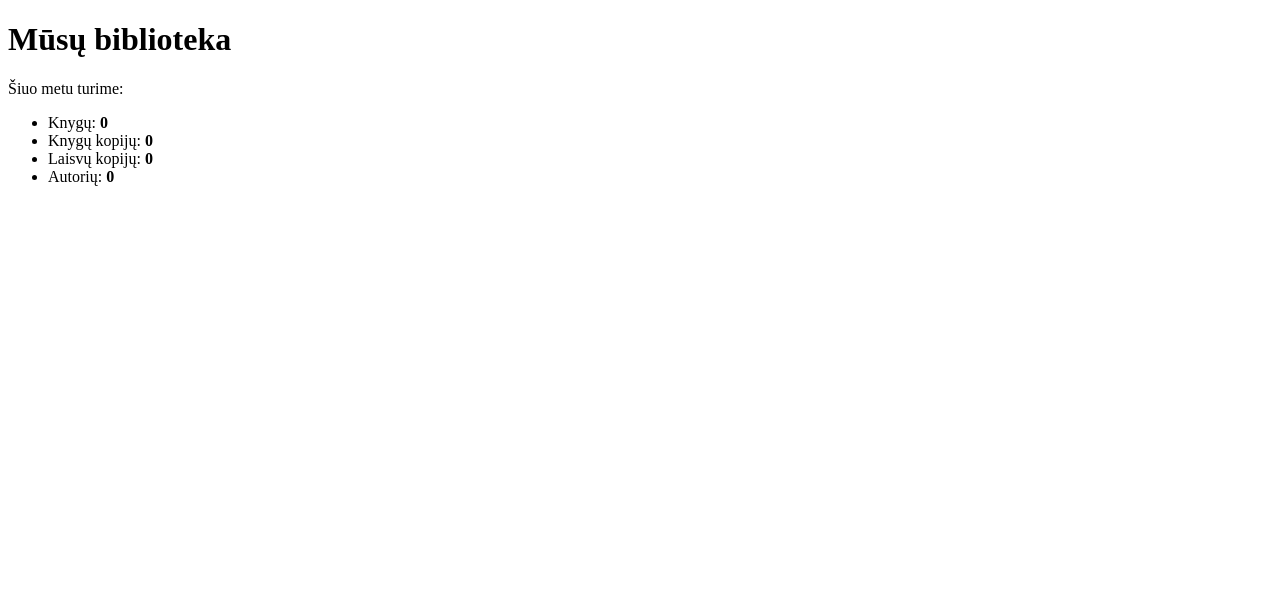
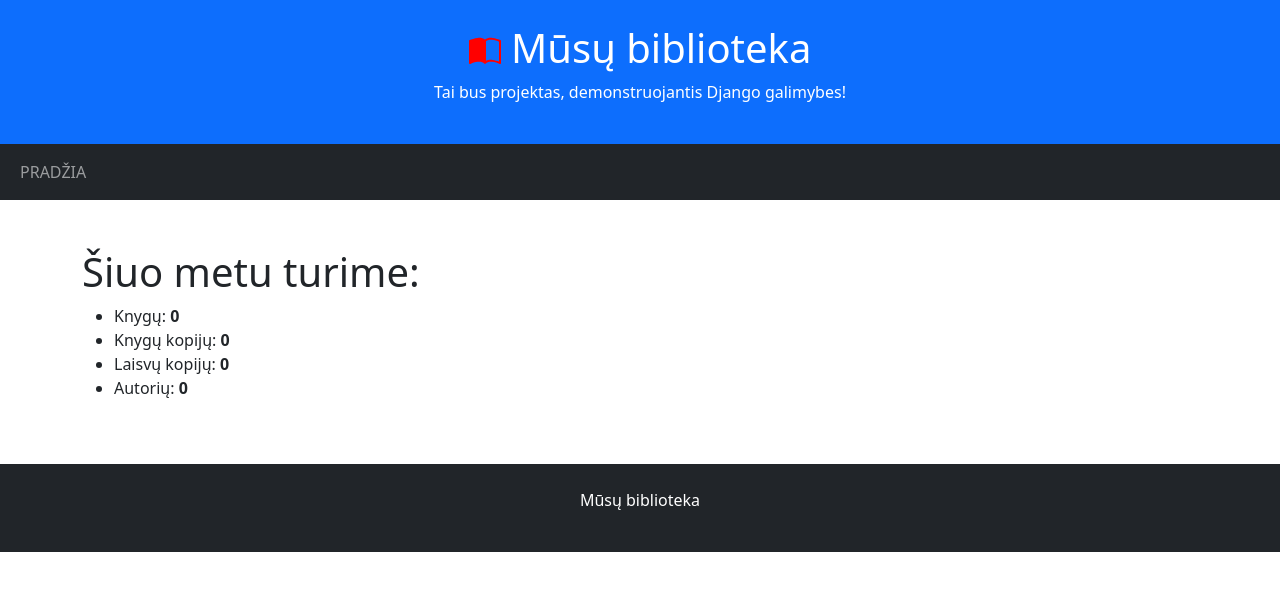
Before and after one commit to DonatasNoreika/library_20260727, a Django app: page / in a window 1280 px wide. Shown: the top 591 px of the page. Run offline with Django 5.2, Linux system fonts and the light colour scheme; data that the repository does not hold is empty.

Commit message:
4: Bibliotekai pritaikytas Bootstrap šablonas base.html

```diff
--- /dev/null
+++ b/mysite/library/templates/base.html
@@ -0,0 +1,45 @@
+<!DOCTYPE html>
+<html lang="en">
+<head>
+    <title>Mūsų biblioteka</title>
+    <meta charset="utf-8">
+    <meta name="viewport" content="width=device-width, initial-scale=1">
+    <link href="https://cdn.jsdelivr.net/npm/bootstrap@5.3.8/dist/css/bootstrap.min.css" rel="stylesheet">
+    <script src="https://cdn.jsdelivr.net/npm/bootstrap@5.3.8/dist/js/bootstrap.bundle.min.js"></script>
+</head>
+<body>
+
+<div class="p-4 bg-primary text-white text-center">
+    <h1>
+        <svg xmlns="http://www.w3.org/2000/svg" width="32" height="32" fill="red" class="bi bi-book-half" viewBox="0 0 16 16">
+            <path d="M8.5 2.687c.654-.689 1.782-.886 3.112-.752 1.234.124 2.503.523 3.388.893v9.923c-.918-.35-2.107-.692-3.287-.81-1.094-.111-2.278-.039-3.213.492zM8 1.783C7.015.936 5.587.81 4.287.94c-1.514.153-3.042.672-3.994 1.105A.5.5 0 0 0 0 2.5v11a.5.5 0 0 0 .707.455c.882-.4 2.303-.881 3.68-1.02 1.409-.142 2.59.087 3.223.877a.5.5 0 0 0 .78 0c.633-.79 1.814-1.019 3.222-.877 1.378.139 2.8.62 3.681 1.02A.5.5 0 0 0 16 13.5v-11a.5.5 0 0 0-.293-.455c-.952-.433-2.48-.952-3.994-1.105C10.413.809 8.985.936 8 1.783"/>
+        </svg>
+        Mūsų biblioteka
+    </h1>
+    <p>Tai bus projektas, demonstruojantis Django galimybes!</p>
+</div>
+
+<nav class="navbar navbar-expand-sm bg-dark navbar-dark">
+    <div class="container-fluid">
+        <ul class="navbar-nav">
+            <li class="nav-item">
+                <a class="nav-link" href="">PRADŽIA</a>
+            </li>
+        </ul>
+    </div>
+</nav>
+
+<div class="container mt-5">
+    <div class="row">
+        <div class="col-sm">
+            {% block content %}{% endblock %}
+        </div>
+    </div>
+</div>
+
+<div class="mt-5 p-4 bg-dark text-white text-center">
+    <p>Mūsų biblioteka</p>
+</div>
+
+</body>
+</html>
--- a/mysite/library/templates/index.html
+++ b/mysite/library/templates/index.html
@@ -1,17 +1,11 @@
-<!DOCTYPE html>
-<html lang="en">
-<head>
-    <meta charset="UTF-8">
-    <title>Mūsų biblioteka</title>
-</head>
-<body>
-<h1>Mūsų biblioteka</h1>
-<p>Šiuo metu turime:</p>
+{% extends 'base.html' %}
+
+{% block content %}
+<h1>Šiuo metu turime:</h1>
 <ul>
     <li>Knygų: <b>{{ num_books }}</b></li>
     <li>Knygų kopijų: <b>{{ num_instances }}</b></li>
     <li>Laisvų kopijų: <b>{{ num_instances_available }}</b></li>
     <li>Autorių: <b>{{ num_authors }}</b></li>
 </ul>
-</body>
-</html>
+{% endblock %}
```
